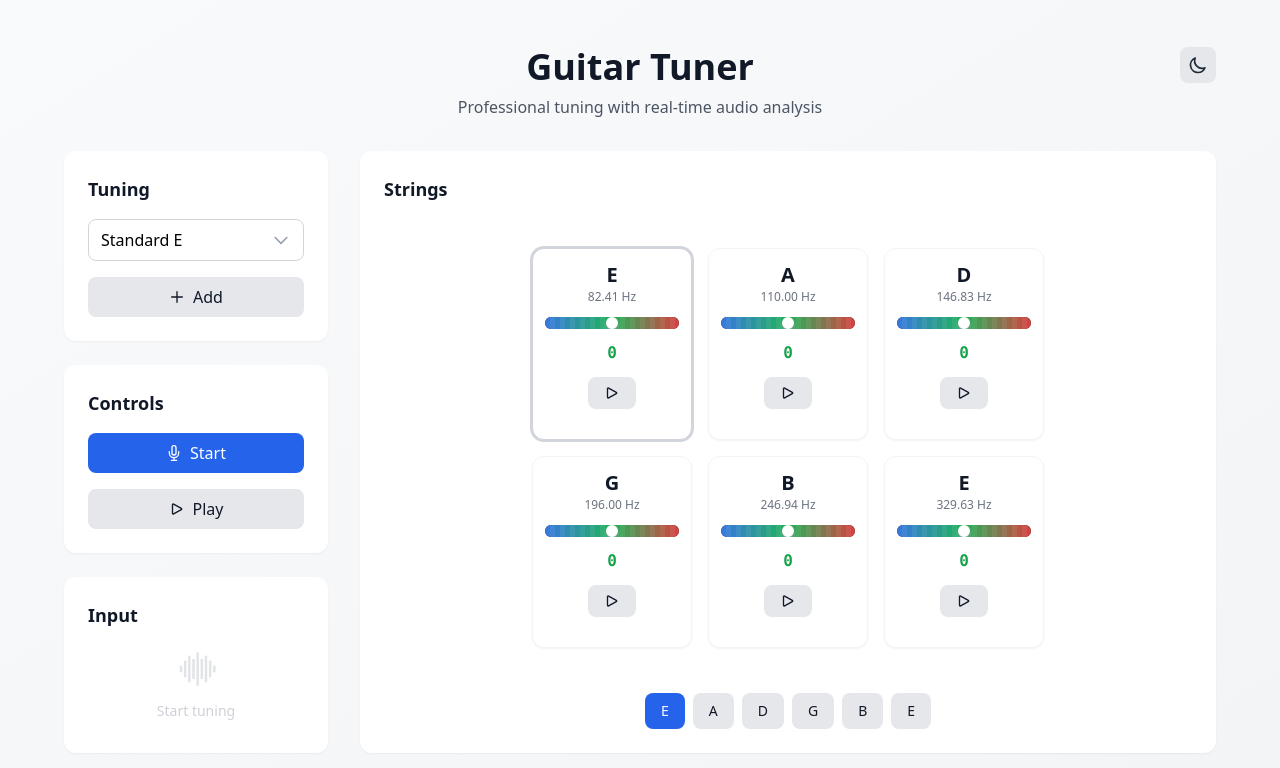
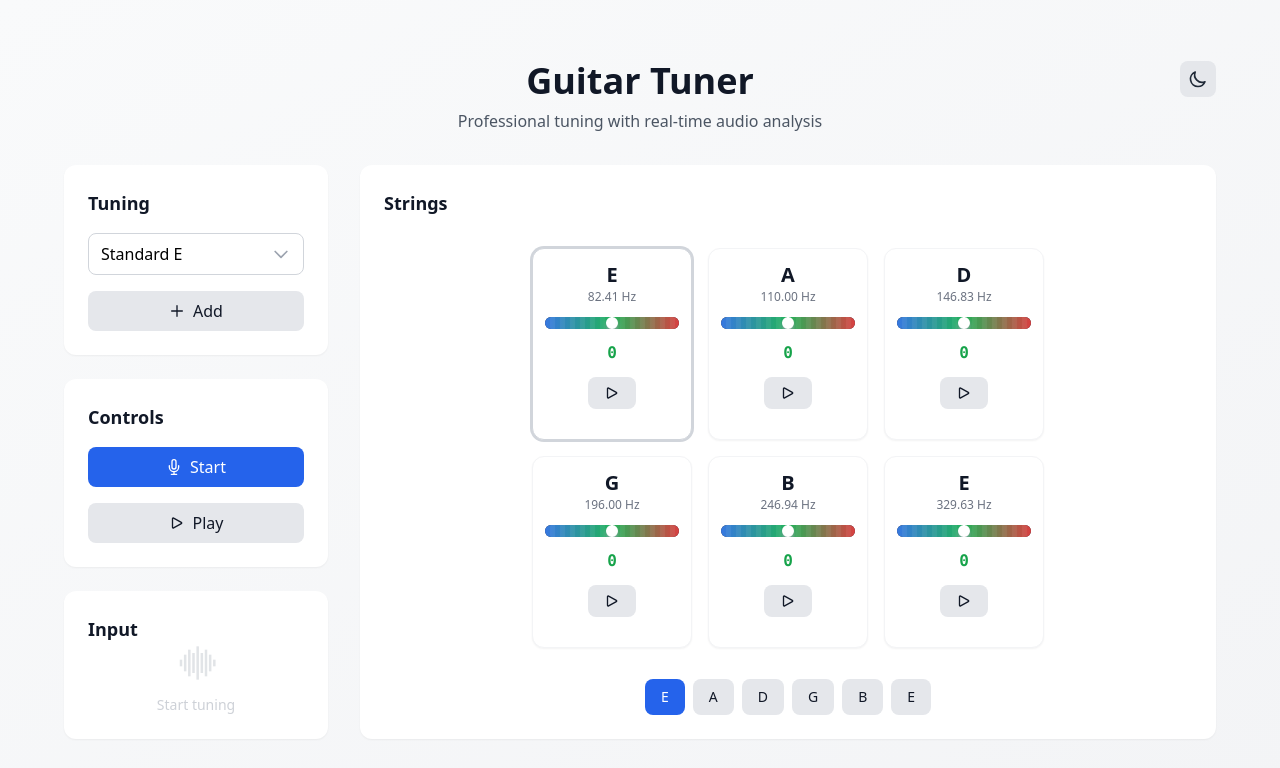
Before and after one commit to mezentsevs/guitar-tuner, a Nuxt app: page / in a window 1280 px wide. Shown: the top 768 px of the page. Built offline with nearby package versions, Linux system fonts and the light colour scheme.

Commit message:
fix: vertically center content in input section

```diff
--- a/components/Tuner.vue
+++ b/components/Tuner.vue
@@ -72,10 +72,10 @@
                         <h2 class="text-lg font-semibold text-gray-900 dark:text-white mb-4">
                             Input
                         </h2>
-                        <div class="flex-1 min-h-[84px] flex items-center justify-center">
+                        <div class="flex-1 flex items-center justify-center">
                             <div
                                 v-if="currentFrequency > 0"
-                                class="space-y-2 w-full transition-all duration-300 ease-in-out text-center">
+                                class="space-y-2 w-full transition-all duration-300 ease-in-out text-center -mt-4">
                                 <div class="text-3xl font-bold text-gray-900 dark:text-white">
                                     {{ currentFrequency.toFixed(1) }} Hz
                                 </div>
@@ -85,8 +85,8 @@
                             </div>
                             <div
                                 v-else
-                                class="flex flex-col items-center text-gray-400 animate-pulse space-y-3 w-full">
-                                <WaveIcon class="w-10 h-10 opacity-60 -mt-1" />
+                                class="flex flex-col items-center text-gray-400 animate-pulse space-y-3 w-full -mt-4">
+                                <WaveIcon class="w-10 h-10 opacity-60" />
                                 <p class="text-sm">Start tuning</p>
                             </div>
                         </div>
```
